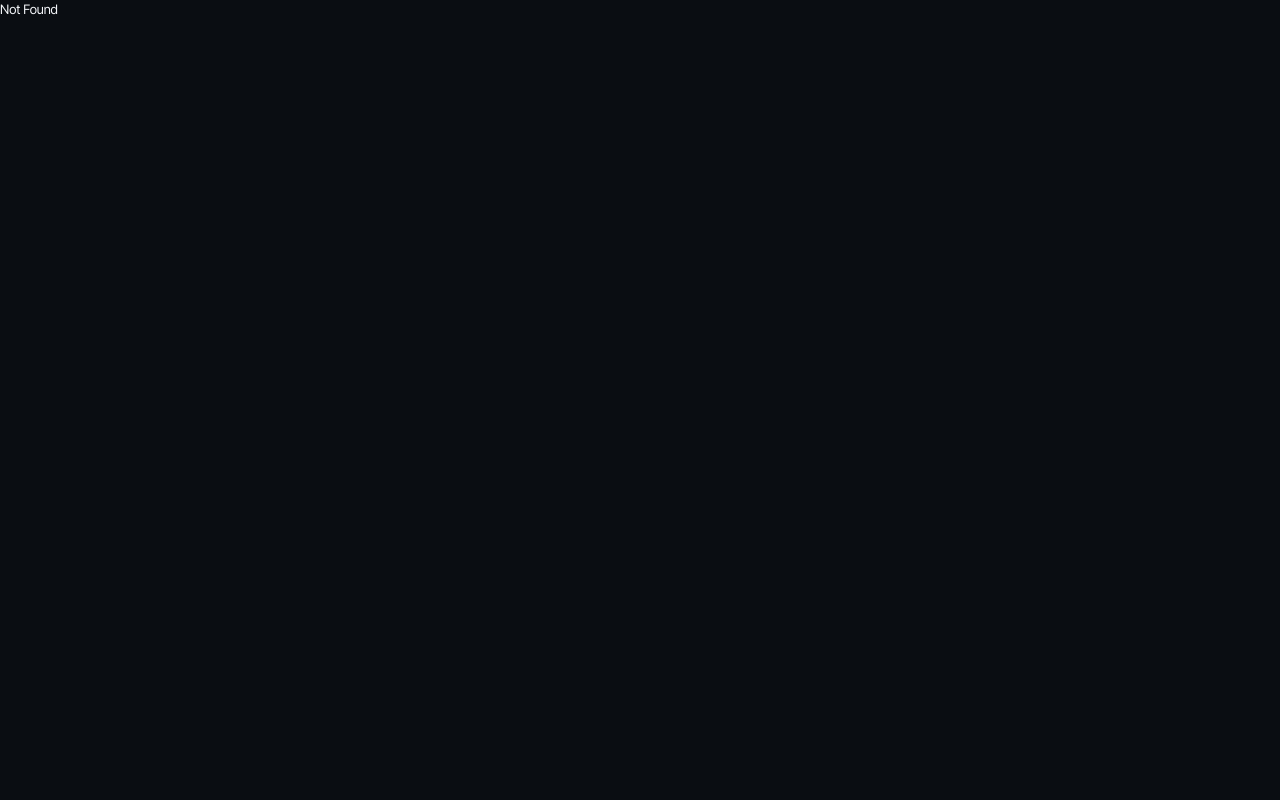
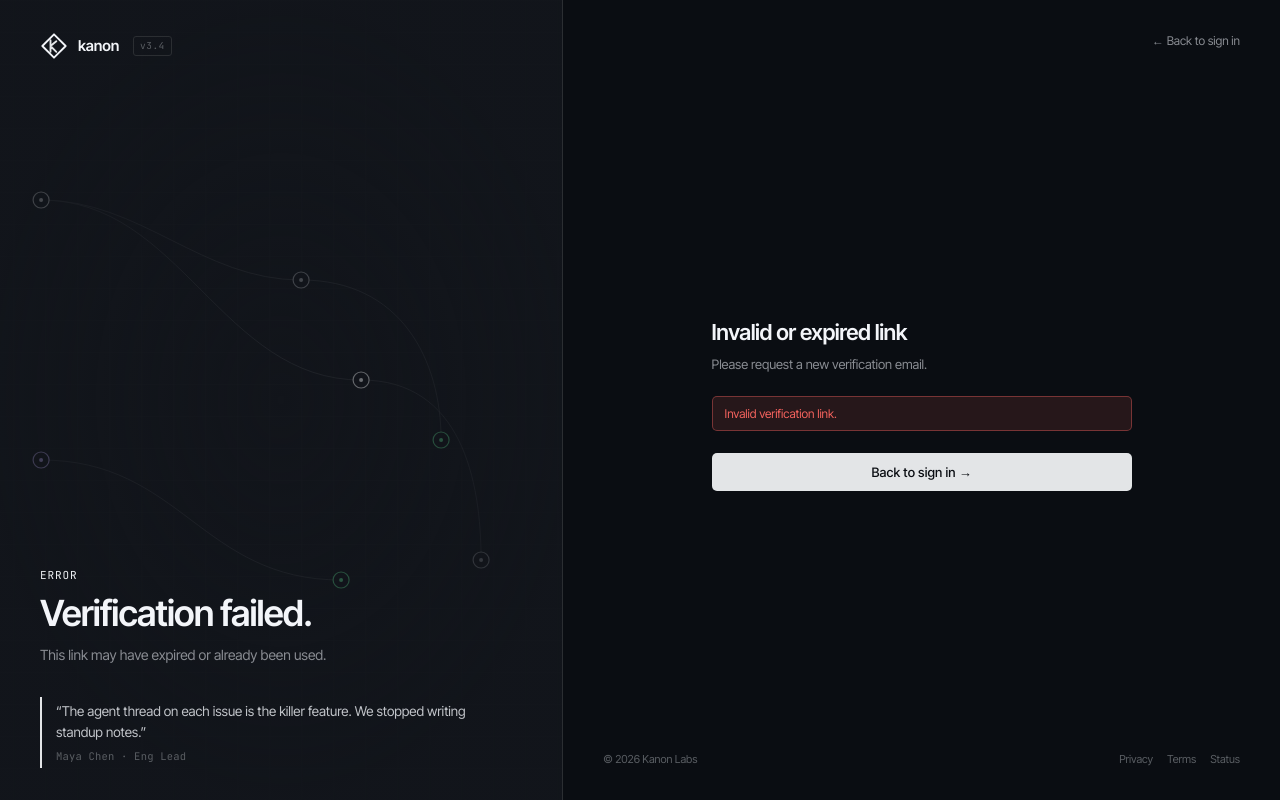
Before and after one commit to mmmarxdr/kanon, a React (Vite) app in the folder packages/web/: page /verify-email in a window 1280 px wide. Built offline with nearby package versions, Linux system fonts and the light colour scheme.

Commit message:
feat(web): add verify-email route; reads ?token, calls verify endpoint, shows success/failure; register in router

```diff
--- a/packages/web/src/router.ts
+++ b/packages/web/src/router.ts
@@ -5,6 +5,7 @@ import { loginRoute } from "./routes/login";
 import { registerRoute } from "./routes/register";
 import { forgotPasswordRoute } from "./routes/forgot-password";
 import { resetPasswordRoute } from "./routes/reset-password";
+import { verifyEmailRoute } from "./routes/verify-email";
 import { inviteRoute } from "./routes/invite";
 import { authenticatedRoute } from "./routes/_authenticated";
 import { workspaceSelectRoute } from "./routes/_authenticated/workspace-select";
@@ -24,6 +25,7 @@ const routeTree = rootRoute.addChildren([
   registerRoute,
   forgotPasswordRoute,
   resetPasswordRoute,
+  verifyEmailRoute,
   inviteRoute,
   authenticatedRoute.addChildren([
     workspaceSelectRoute,
--- /dev/null
+++ b/packages/web/src/routes/verify-email.tsx
@@ -0,0 +1,175 @@
+import { createRoute, useNavigate } from "@tanstack/react-router";
+import { useEffect, useState } from "react";
+import { rootRoute } from "./__root";
+import { useAuthStore } from "@/stores/auth-store";
+import {
+  AuthLayout,
+  ErrorBox,
+  H2,
+  PrimaryBtn,
+  Sub,
+  SuccessBox,
+} from "@/components/auth-layout";
+
+// ─── Testable inner component ─────────────────────────────────────────────────
+
+interface VerifyEmailViewProps {
+  token: string | undefined;
+  onSuccess: () => Promise<void>;
+}
+
+export function VerifyEmailView({ token, onSuccess }: VerifyEmailViewProps) {
+  const navigate = useNavigate();
+  const [status, setStatus] = useState<"pending" | "success" | "error">(
+    token ? "pending" : "error",
+  );
+  const [errorMessage, setErrorMessage] = useState<string>(
+    token ? "" : "Invalid verification link.",
+  );
+
+  useEffect(() => {
+    if (!token) return;
+
+    let cancelled = false;
+
+    async function verify() {
+      try {
+        const res = await fetch("/api/auth/verify-email", {
+          method: "POST",
+          headers: { "Content-Type": "application/json" },
+          credentials: "include",
+          body: JSON.stringify({ token }),
+        });
+
+        if (cancelled) return;
+
+        if (res.ok) {
+          setStatus("success");
+          await onSuccess();
+        } else {
+          let message = "This verification link is invalid or has expired.";
+          try {
+            const body = (await res.json()) as Record<string, unknown>;
+            if (typeof body.message === "string") message = body.message;
+          } catch {
+            // Not JSON — use default message
+          }
+          setErrorMessage(message);
+          setStatus("error");
+        }
+      } catch {
+        if (!cancelled) {
+          setErrorMessage("Could not connect. Please try again.");
+          setStatus("error");
+        }
+      }
+    }
+
+    void verify();
+    return () => {
+      cancelled = true;
+    };
+  }, [token, onSuccess]);
+
+  const backToSignIn = (
+    <div
+      style={{
+        display: "flex",
+        justifyContent: "flex-end",
+        fontSize: 12,
+        color: "var(--ink-3)",
+      }}
+    >
+      <button
+        type="button"
+        onClick={() => void navigate({ to: "/login" })}
+        style={{ color: "var(--ink-3)" }}
+      >
+        ← Back to sign in
+      </button>
+    </div>
+  );
+
+  if (status === "pending") {
+    return (
+      <AuthLayout
+        eyebrow="Verifying"
+        title="Verifying your email…"
+        subtitle="Please wait while we confirm your email address."
+        footer={backToSignIn}
+      >
+        <div style={{ display: "flex", flexDirection: "column", gap: 22 }}>
+          <div>
+            <H2>Verifying…</H2>
+            <Sub>This should only take a moment.</Sub>
+          </div>
+        </div>
+      </AuthLayout>
+    );
+  }
+
+  if (status === "success") {
+    return (
+      <AuthLayout
+        eyebrow="Done"
+        title="Email verified."
+        subtitle="Your email address has been confirmed."
+        footer={backToSignIn}
+      >
+        <div style={{ display: "flex", flexDirection: "column", gap: 22 }}>
+          <div>
+            <H2>Email verified</H2>
+            <Sub>You're all set.</Sub>
+          </div>
+          <SuccessBox>Your email has been verified successfully.</SuccessBox>
+          <PrimaryBtn type="button" onClick={() => void navigate({ to: "/workspaces" })}>
+            Continue →
+          </PrimaryBtn>
+        </div>
+      </AuthLayout>
+    );
+  }
+
+  // error state
+  return (
+    <AuthLayout
+      eyebrow="Error"
+      title="Verification failed."
+      subtitle="This link may have expired or already been used."
+      footer={backToSignIn}
+    >
+      <div style={{ display: "flex", flexDirection: "column", gap: 22 }}>
+        <div>
+          <H2>Invalid or expired link</H2>
+          <Sub>Please request a new verification email.</Sub>
+        </div>
+        <ErrorBox>{errorMessage}</ErrorBox>
+        <PrimaryBtn type="button" onClick={() => void navigate({ to: "/login" })}>
+          Back to sign in →
+        </PrimaryBtn>
+      </div>
+    </AuthLayout>
+  );
+}
+
+// ─── Route ────────────────────────────────────────────────────────────────────
+
+interface VerifyEmailSearch {
+  token?: string;
+}
+
+export const verifyEmailRoute = createRoute({
+  path: "/verify-email",
+  getParentRoute: () => rootRoute,
+  component: VerifyEmailPage,
+  validateSearch: (search: Record<string, unknown>): VerifyEmailSearch => ({
+    token: typeof search.token === "string" ? search.token : undefined,
+  }),
+});
+
+function VerifyEmailPage() {
+  const { token } = verifyEmailRoute.useSearch();
+  const bootstrap = useAuthStore((s) => s.bootstrap);
+
+  return <VerifyEmailView token={token} onSuccess={bootstrap} />;
+}
```
Also changed, not shown: 1 other file (tests, documents, lock files or other folders).
